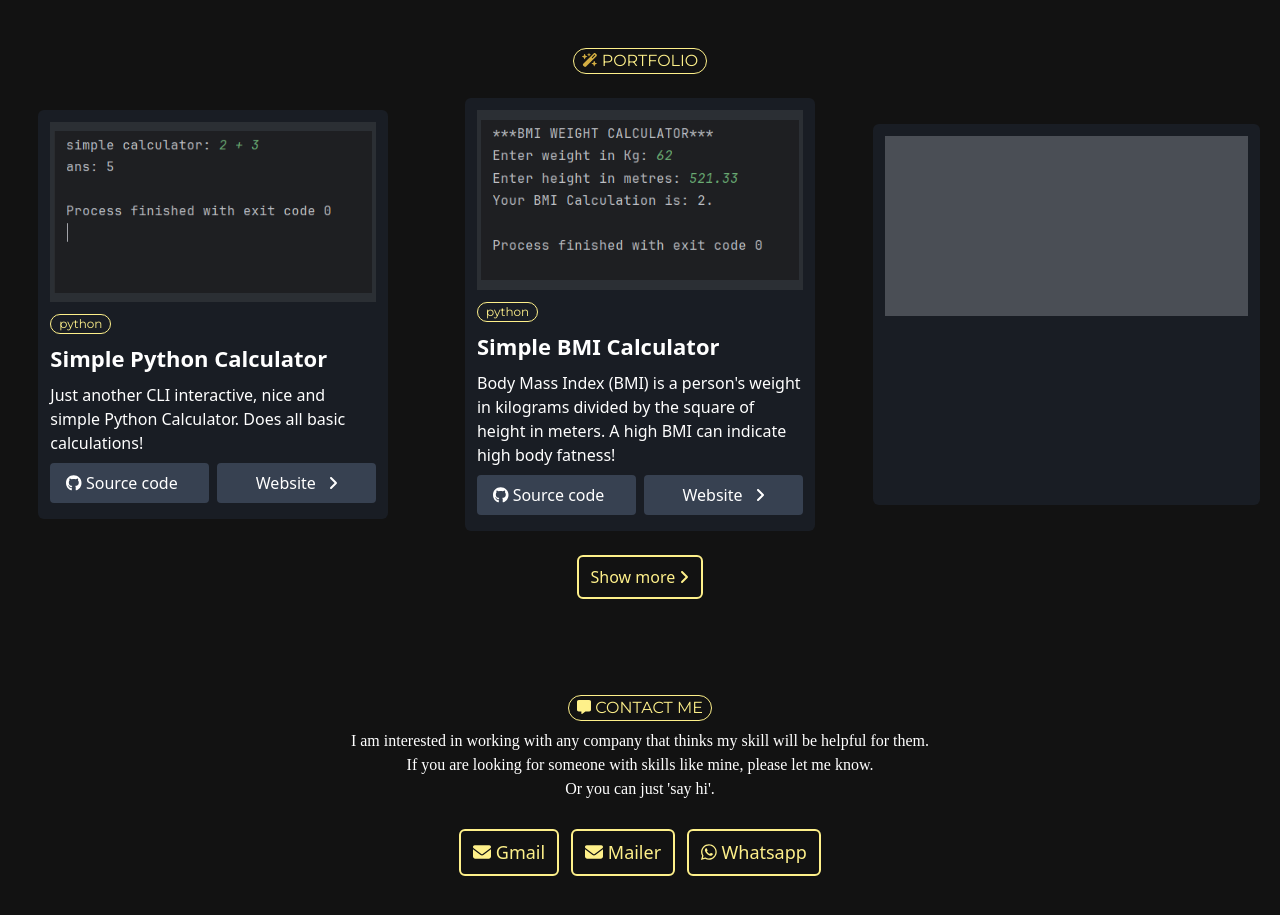
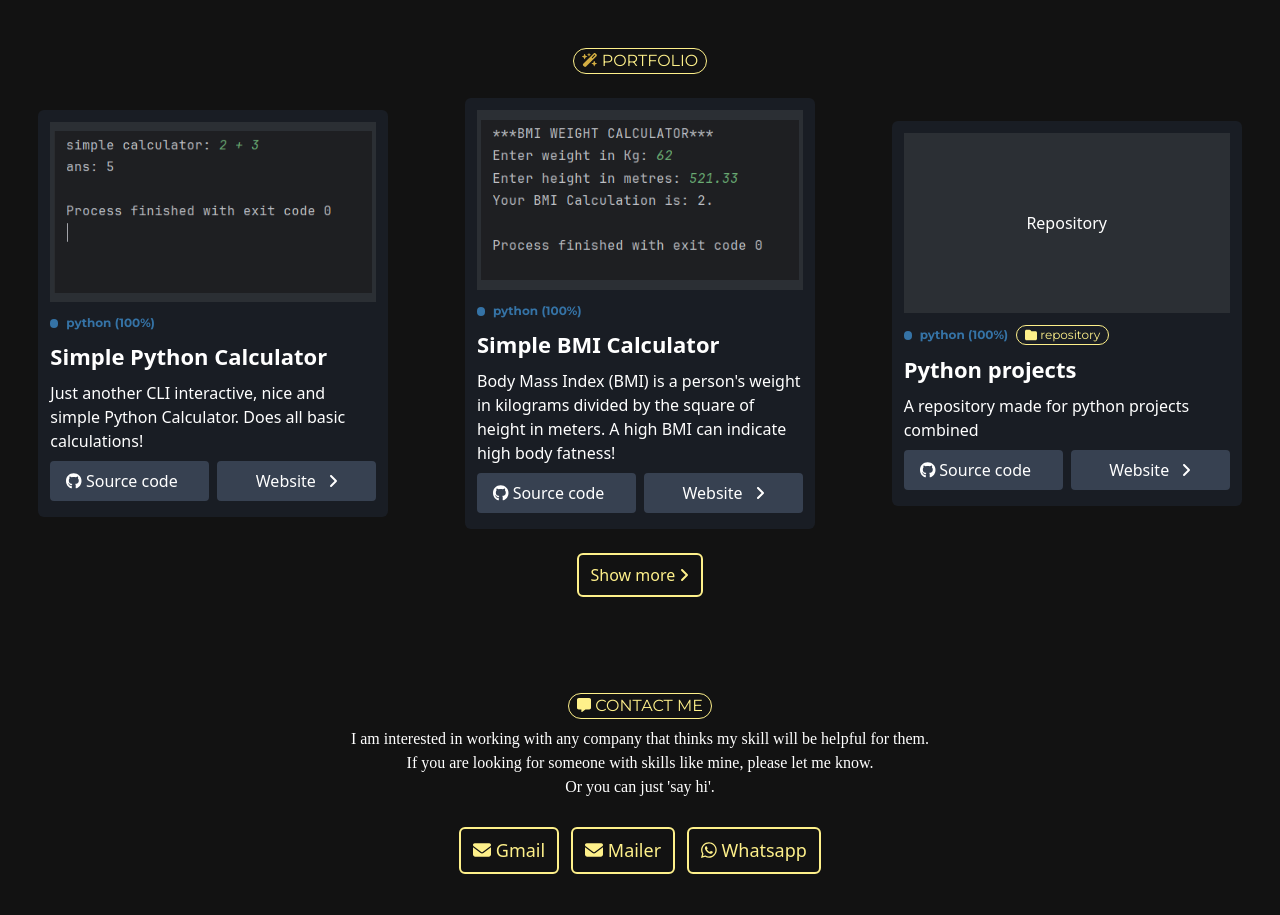
Before and after one commit to Alagwudavid/wynx, a React (Vite) app: page / in a window 1280 px wide. Shown: the part 1740-2655 px from the top of the page. Built offline with nearby package versions, Linux system fonts and the light colour scheme; a web font is replaced by a local one.

Commit message:
update on portfolio UI

```diff
--- a/src/components/Portfolio.jsx
+++ b/src/components/Portfolio.jsx
@@ -1,5 +1,5 @@
 import { FontAwesomeIcon } from '@fortawesome/react-fontawesome'
-import { faAngleRight, faWandMagicSparkles } from '@fortawesome/free-solid-svg-icons';
+import { faAngleRight, faFolder, faWandMagicSparkles } from '@fortawesome/free-solid-svg-icons';
 import { Link } from 'react-router-dom';
 import { faGithub } from '@fortawesome/free-brands-svg-icons';
 import calcThumbnail from '../assets/calculator_thumbnail.png'
@@ -19,7 +19,10 @@ const portfolio = () => {
                         </div>
                         <div className='flex flex-col justify-between bg-[#191d24] py-1 gap-2 text-white'>
                             <div className='flex flex-row gap-2 pt-2'>
-                                <span className='text-[12px] font-[montserrat] text-yellow-200 border-[1px] border-yellow-200 rounded-full px-2'>python</span>
+                            <div className='flex flex-row gap-2 items-center text-[#3573a6] font-bold'>
+                            <span className='text-[12px] font-[montserrat] bg-[#3573a6] rounded-full px-1 h-[9px]'></span>
+                                <span className='text-[12px] font-[montserrat]'>python (100%)</span>
+                            </div>
                             </div>
                             <span className='font-bold text-[22px]'>Simple Python Calculator</span>
                             <p>Just another CLI interactive, nice and simple Python Calculator. Does all basic calculations!</p>
@@ -35,7 +38,10 @@ const portfolio = () => {
                         </div>
                         <div className='flex flex-col justify-between bg-[#191d24] py-1 gap-2 text-white'>
                             <div className='flex flex-row gap-2 pt-2'>
-                                <span className='text-[12px] font-[montserrat] text-yellow-200 border-[1px] border-yellow-200 rounded-full px-2'>python</span>
+                            <div className='flex flex-row gap-2 items-center text-[#3573a6] font-bold'>
+                            <span className='text-[12px] font-[montserrat] bg-[#3573a6] rounded-full px-1 h-[9px]'></span>
+                                <span className='text-[12px] font-[montserrat]'>python (100%)</span>
+                            </div>
                             </div>
                             <span className='font-bold text-[22px]'>Simple BMI Calculator</span>
                             <p>Body Mass Index (BMI) is a person's weight in kilograms divided by the square of height in meters. A high BMI can indicate high body fatness!</p>
@@ -45,9 +51,25 @@ const portfolio = () => {
                             </div>
                         </div>
                     </div>
-                    <div className='p-3 bg-[#191d24] flex-shrink-0 rounded-md'>
-                        <div className='h-[180px] p-3 bg-[#4a4e55] flex-shrink-0'></div>
-                        <div className='h-[177px] p-3 bg-[#191d24] flex-shrink-0'></div>
+                    <div className='mx-auto p-3 bg-[#191d24] max-w-[350px] flex-shrink-0 rounded-md'>
+                        <div className='h-[180px] p-1 bg-[#2b2f34] flex flex-shrink-0 items-center justify-center text-white'>
+                            Repository
+                        </div>
+                        <div className='flex flex-col justify-between bg-[#191d24] py-1 gap-2 text-white'>
+                            <div className='flex flex-row gap-2 pt-2 items-center'>
+                            <div className='flex flex-row gap-2 items-center text-[#3573a6] font-bold'>
+                            <span className='text-[12px] font-[montserrat] bg-[#3573a6] rounded-full px-1 h-[9px]'></span>
+                                <span className='text-[12px] font-[montserrat]'>python (100%)</span>
+                            </div>
+                                <span className='text-[12px] font-[montserrat] text-yellow-200 border-[1px] border-yellow-200 rounded-full px-2'><FontAwesomeIcon icon={faFolder}/> repository</span>
+                            </div>
+                            <span className='font-bold text-[22px]'>Python projects</span>
+                            <p>A repository made for python projects combined</p>
+                            <div className='flex flex-row gap-2'>
+                            <Link to={'https://github.com/Alagwudavid/my_projects_on_python/blob/master/bmi_calculator.py'} className='px-4 py-2 rounded bg-gray-700 w-1/2'><FontAwesomeIcon icon={faGithub}/> Source code</Link>
+                            <Link to={'#'} className='px-4 py-2 rounded bg-gray-700 w-1/2 flex justify-center items-center gap-3'>Website <FontAwesomeIcon icon={faAngleRight}/></Link>
+                            </div>
+                        </div>
                     </div>
                 </div>
             <div className='flex items-center flex-col'>
```
